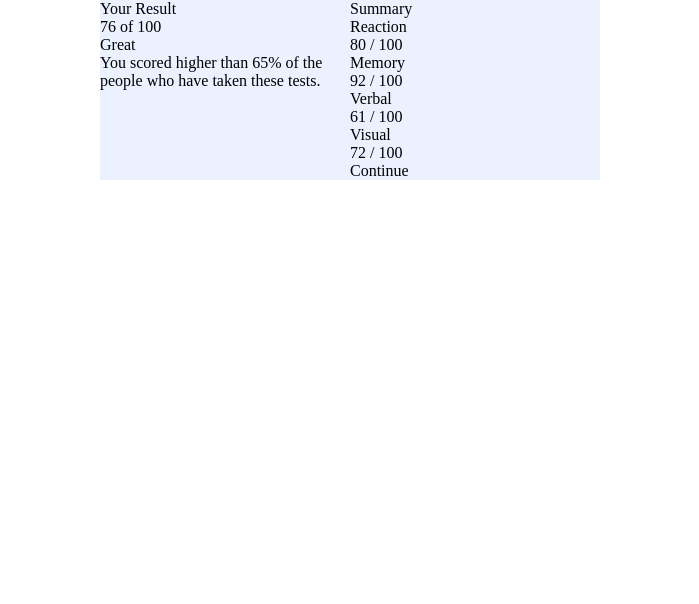
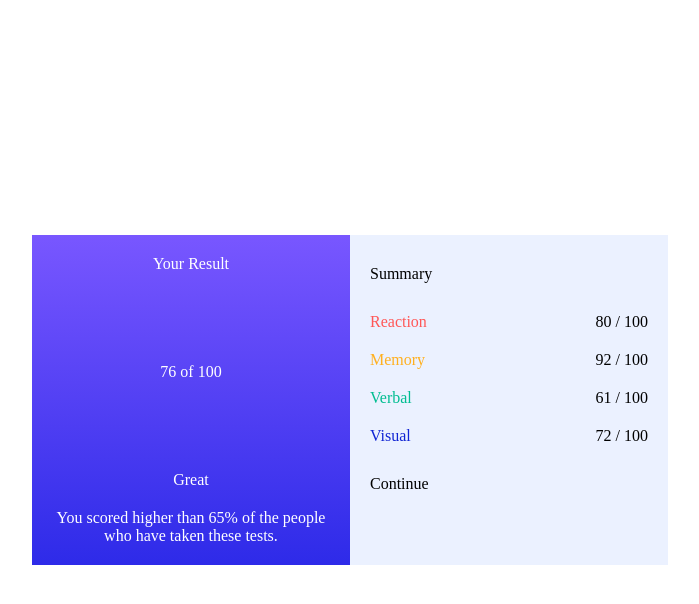
Before and after one commit to alb91/results-summary-component, a plain HTML site: page index.html in a window 1280 px wide. Shown: the whole page, without its empty margins (290-989 px from the left). Drawn offline with Linux system fonts and the light colour scheme.

Commit message:
added categories

```diff
--- a/design/css/styles.css
+++ b/design/css/styles.css
@@ -7,16 +7,83 @@ body {
   display: flex;
   align-items: center;
   justify-content: center;
+  height: 100vh;
 }
 .container {
-  max-width: 500px;
   background-color: hsl(221, 100%, 96%);
   display: flex;
 }
 .left-container {
-  /* background: linear-gradient(hsl(252, 100%, 67%), hsl(241, 81%, 54%)); */
+  color: hsl(0, 0%, 100%);
+  background: linear-gradient(hsl(252, 100%, 67%), hsl(241, 81%, 54%));
   flex: 50%;
+  text-align: center;
 }
+
+.result {
+  margin: 20px;
+}
+
+.grade {
+  margin: 90px;
+}
+
+.great {
+  margin: 20px;
+}
+
+.info {
+  margin: 20px;
+}
+
 .right-container {
   flex: 50%;
 }
+
+.summary {
+  margin: 30px 20px;
+}
+
+.reaction {
+  margin: 20px;
+  display: flex;
+  justify-content: space-between;
+}
+
+.reaction-text {
+  color: hsl(0, 100%, 67%);
+}
+
+.memory {
+  margin: 20px;
+  display: flex;
+  justify-content: space-between;
+}
+
+.memory-text {
+  color: hsl(39, 100%, 56%);
+}
+
+.verbal {
+  margin: 20px;
+  display: flex;
+  justify-content: space-between;
+}
+
+.verbal-text {
+  color: hsl(166, 100%, 37%);
+}
+
+.visual {
+  margin: 20px;
+  display: flex;
+  justify-content: space-between;
+}
+
+.visual-text {
+  color: hsl(234, 85%, 45%);
+}
+
+.continue {
+  margin: 30px 20px;
+}
--- a/index.html
+++ b/index.html
@@ -41,19 +41,19 @@
       <div class="right-container">
         <div class="summary">Summary</div>
         <div class="reaction">
-          Reaction
+          <div class="reaction-text">Reaction</div>
           <div class="reaction-grade">80 / 100</div>
         </div>
         <div class="memory">
-          Memory
+          <div class="memory-text">Memory</div>
           <div class="memory-grade">92 / 100</div>
         </div>
         <div class="verbal">
-          Verbal
+          <div class="verbal-text">Verbal</div>
           <div class="verbal-grade">61 / 100</div>
         </div>
         <div class="visual">
-          Visual
+          <div class="visual-text">Visual</div>
           <div class="visual-grade">72 / 100</div>
         </div>
         <div class="continue">Continue</div>
```
